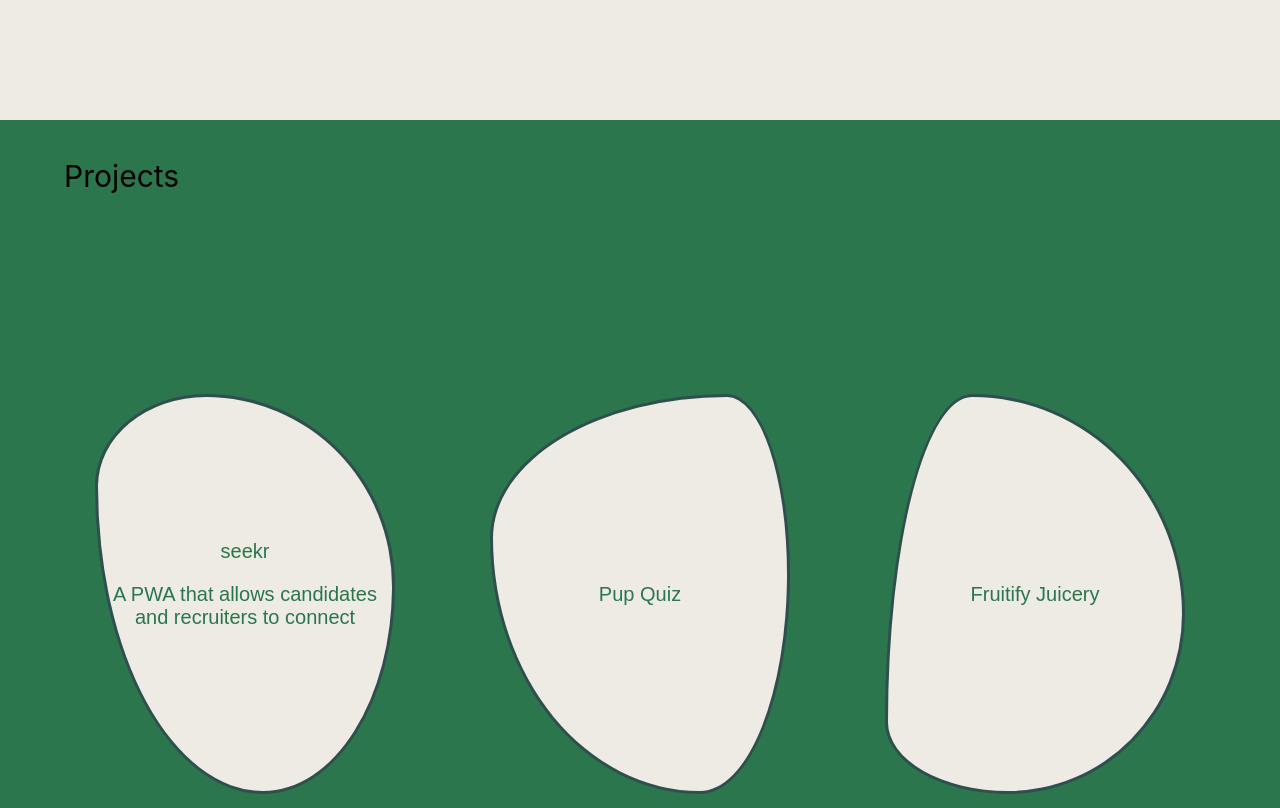
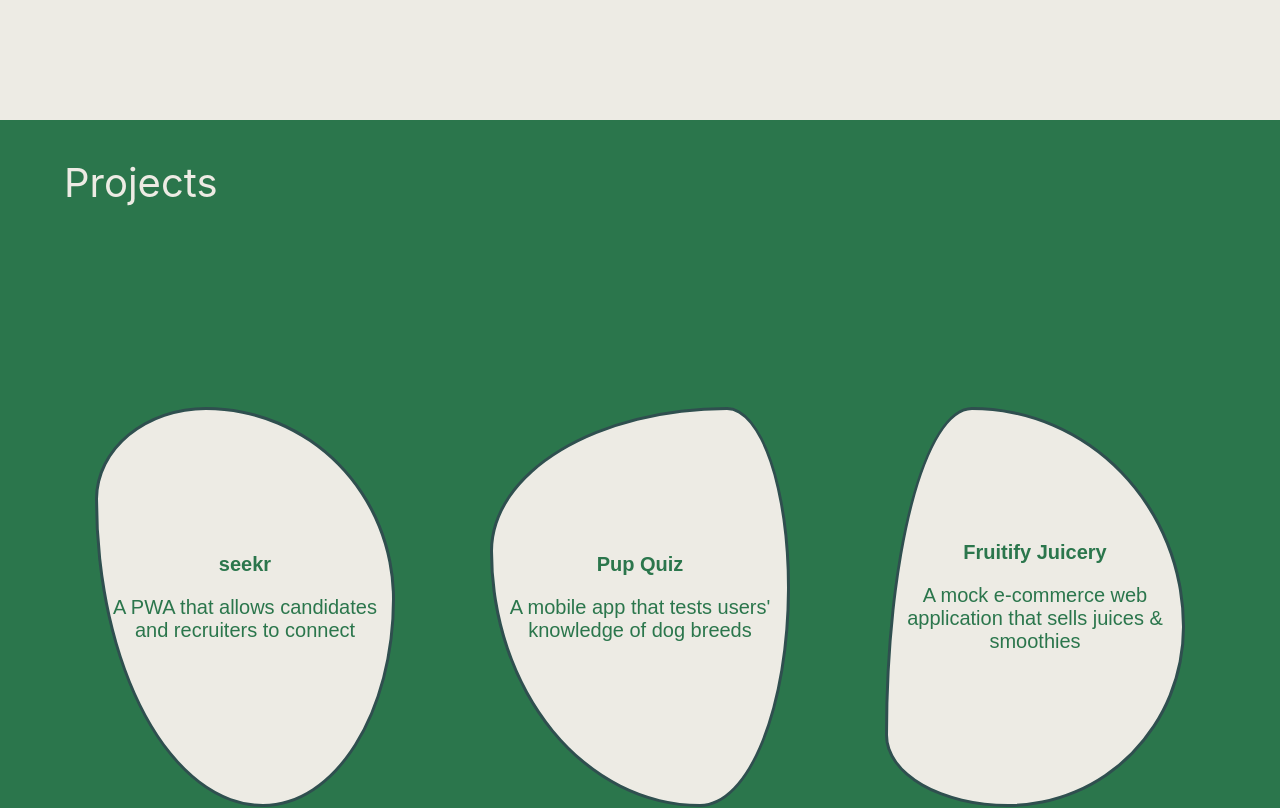
Before and after one commit to mackenziekroon/portfolio-new, a React (Create React App) app: page / in a window 1280 px wide. Shown: the part 680-1488 px from the top of the page. Built offline with nearby package versions, Linux system fonts and the light colour scheme.

Commit message:
css: styling to project pods

```diff
--- a/src/App.css
+++ b/src/App.css
@@ -30,7 +30,8 @@ body {
 .project-title {
   padding-top: 3%;
   padding-left: 5%;
-  font-size: 30px;
+  font-size: 40px;
+  color: #edebe4;
 }
 
 .projects {
--- a/src/Components/Projects.js
+++ b/src/Components/Projects.js
@@ -24,7 +24,7 @@ class Projects extends React.Component {
           <div className="projects">
             <div>
               <button onClick={this.togglePopUp} className="seekr">
-                seekr
+                <strong>seekr</strong>
                 <p>A PWA that allows candidates and recruiters to connect</p>
               </button>
             </div>
@@ -32,10 +32,19 @@ class Projects extends React.Component {
               <Seekr togglePopUp={this.togglePopUp} />
             ) : null}
             <div>
-              <button className="pup-quiz">Pup Quiz</button>
+              <button className="pup-quiz">
+                <strong>Pup Quiz</strong>
+                <p>A mobile app that tests users' knowledge of dog breeds</p>
+              </button>
             </div>
             <div>
-              <button className="fruitfy-juicery">Fruitify Juicery</button>
+              <button className="fruitfy-juicery">
+                <strong>Fruitify Juicery</strong>
+                <p>
+                  A mock e-commerce web application that sells juices &
+                  smoothies
+                </p>
+              </button>
             </div>
           </div>
         </div>
```
